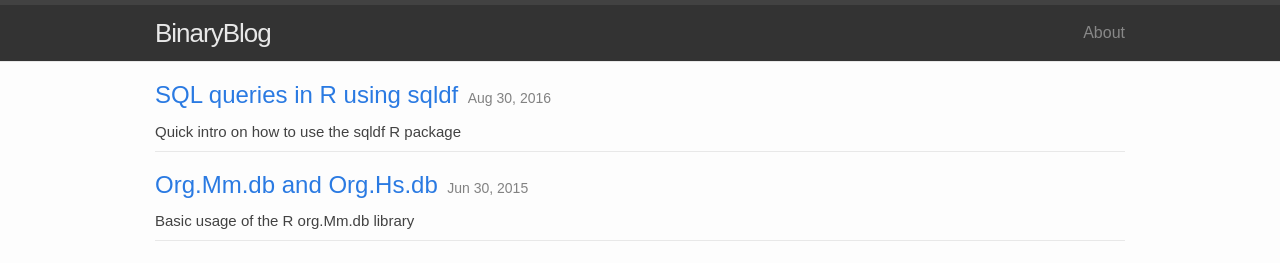
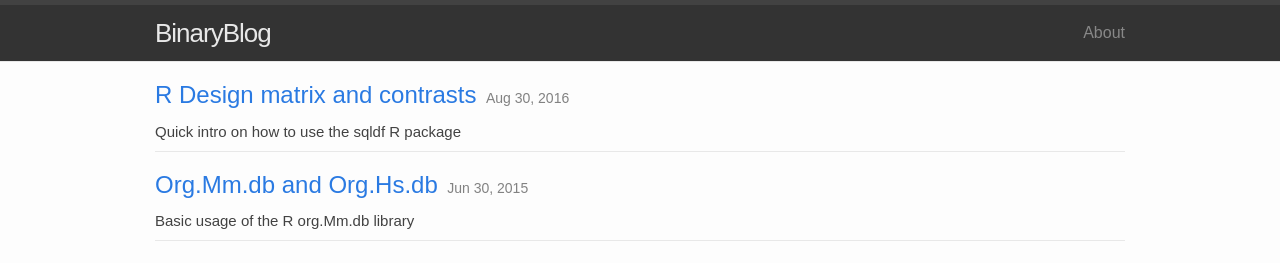
Before and after one commit to jduc/binaryblog, a Jekyll site: the page built from index.html, in a window 1280 px wide. Shown: the top 263 px of the page. Built offline with Jekyll 4.4.1, drawn with Linux system fonts in a browser that asks for light colours.

Commit message:
title blogpost design

```diff
--- a/_posts/2016-08-30-R_design_and_contrasts.md
+++ b/_posts/2016-08-30-R_design_and_contrasts.md
@@ -1,6 +1,6 @@
 ---
 layout: post
-title:  "SQL queries in R using sqldf"
+title:  "R Design matrix and contrasts"
 categories: coding
 tags: R
 description: "Quick intro on how to use the sqldf R package"
```
